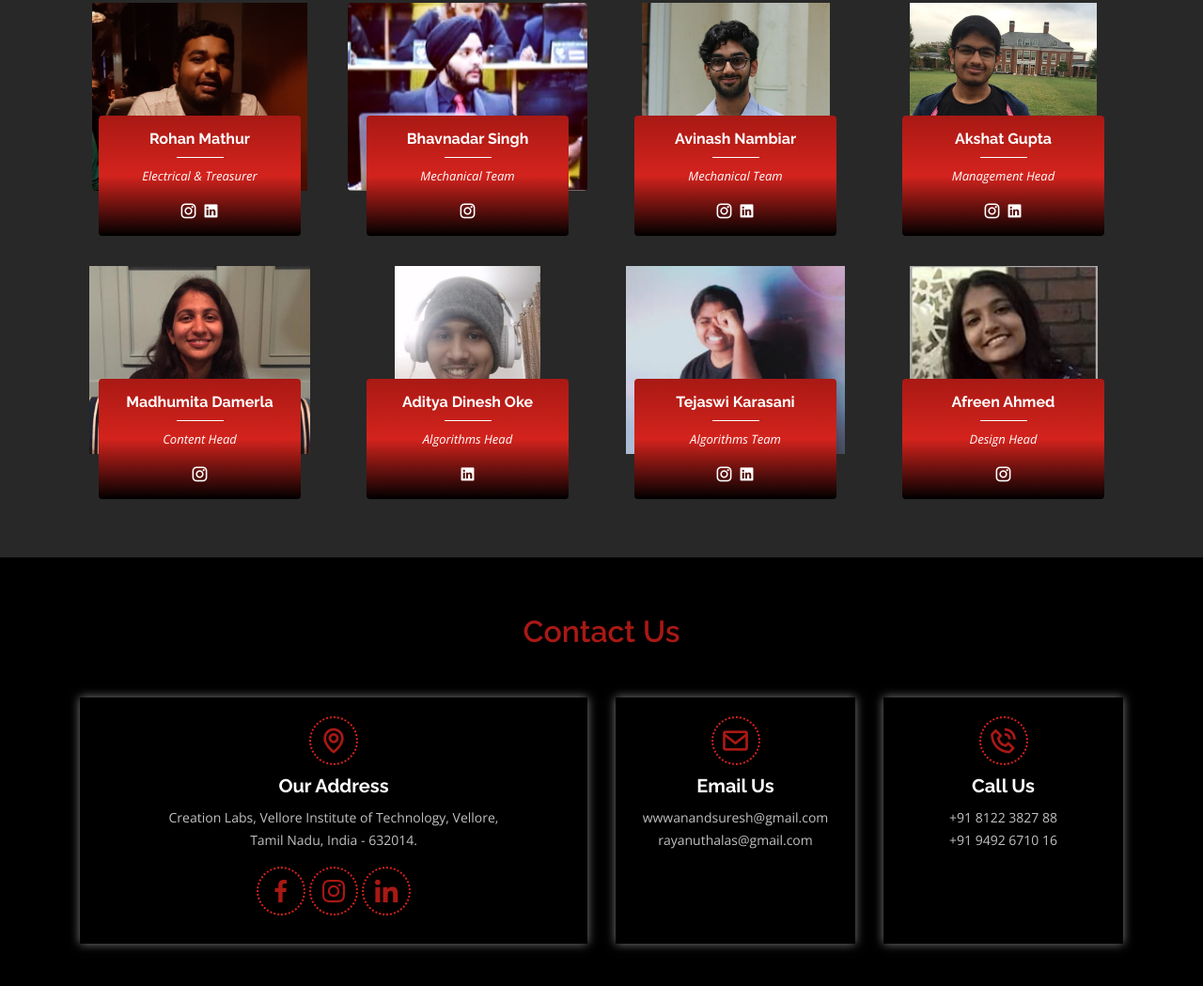
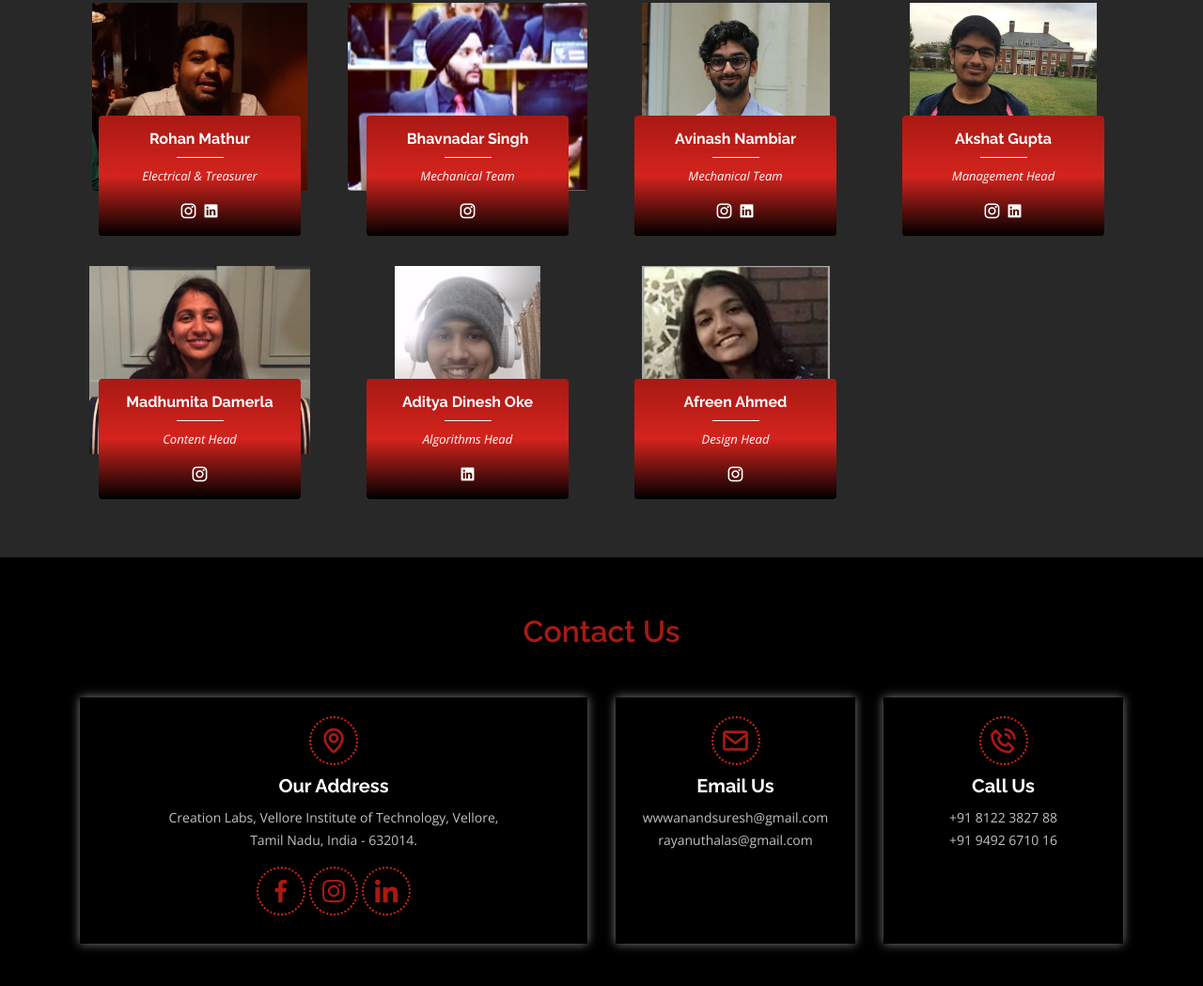
Before and after one commit to FootBrawlers/teamfootbrawlersvit.github.io, a plain HTML site: page index.html in a window 1280 px wide. Shown: the part 2965-4014 px from the top of the page at 94% size. Drawn offline with nearby package versions, Linux system fonts and the light colour scheme.

Commit message:
removed tejaswi

```diff
--- a/index.html
+++ b/index.html
@@ -443,22 +443,6 @@
 
           <div class="col-xl-3 col-lg-4 col-md-6" data-aos="fade-up" data-aos-delay="200">
             <div class="member">
-              <div class="pic"><img src="assets/img/team/Tejaswi_Karasani.jpg" class="img-fluid" alt="Tejaswi Karasani"
-                  style="max-height: 200px;height: 200px;"></div>
-              <div class="member-info">
-                <h4>Tejaswi Karasani</h4>
-                <span>Algorithms Team</span>
-                <div class="social">
-                  <a href="https://www.instagram.com/tant220" target="_blank"><i class="icofont-instagram"></i></a>
-                  <a href="https://www.linkedin.com/in/tejaswi-karasani-28a944146" target="_blank"><i
-                      class="icofont-linkedin"></i></a>
-                </div>
-              </div>
-            </div>
-          </div>
-
-          <div class="col-xl-3 col-lg-4 col-md-6" data-aos="fade-up" data-aos-delay="200">
-            <div class="member">
               <div class="pic"><img src="assets/img/team/Afreen_Ahmed.png" class="img-fluid" alt="Afreen Ahmed"
                   style="max-height: 200px;height: 200px;"></div>
               <div class="member-info">
```
